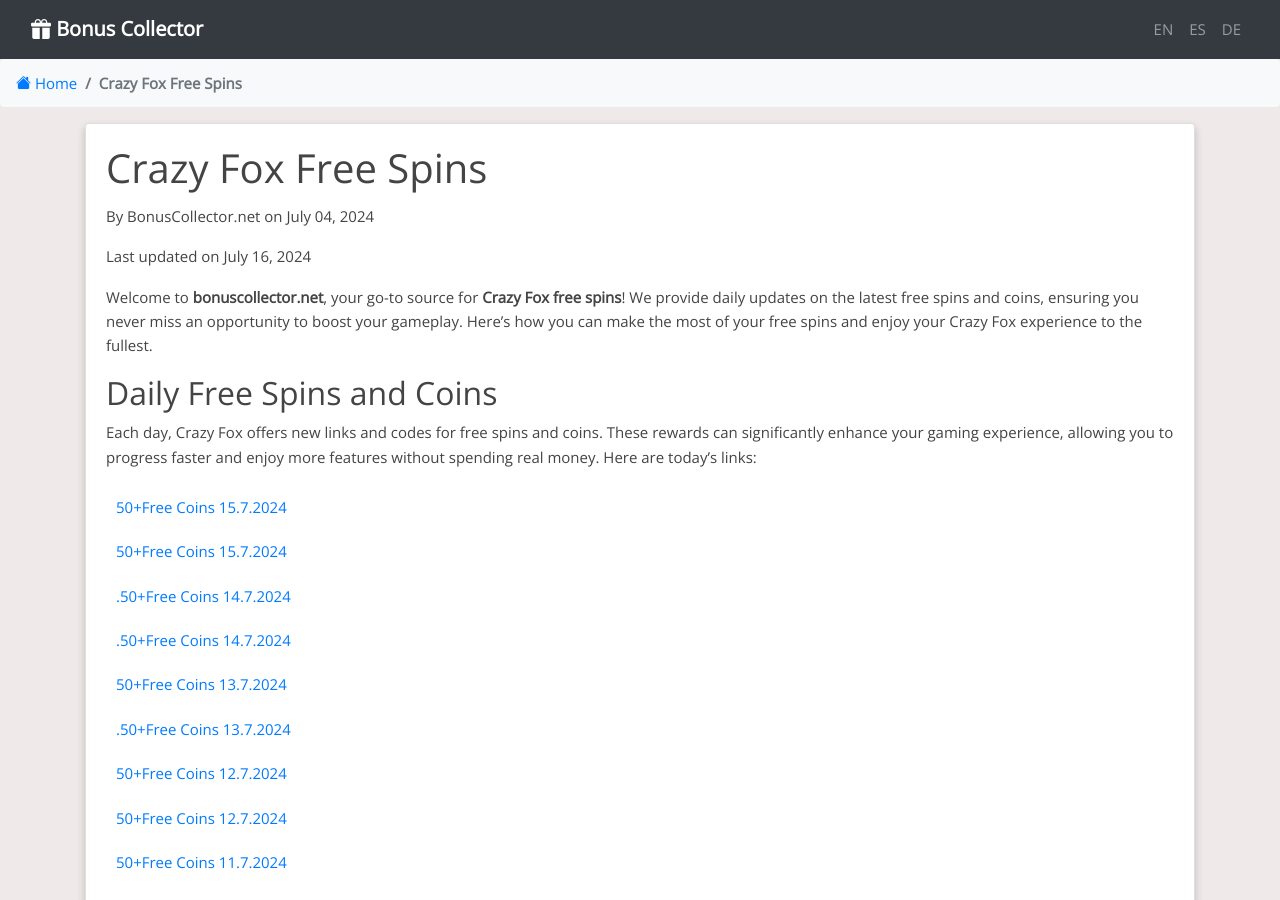
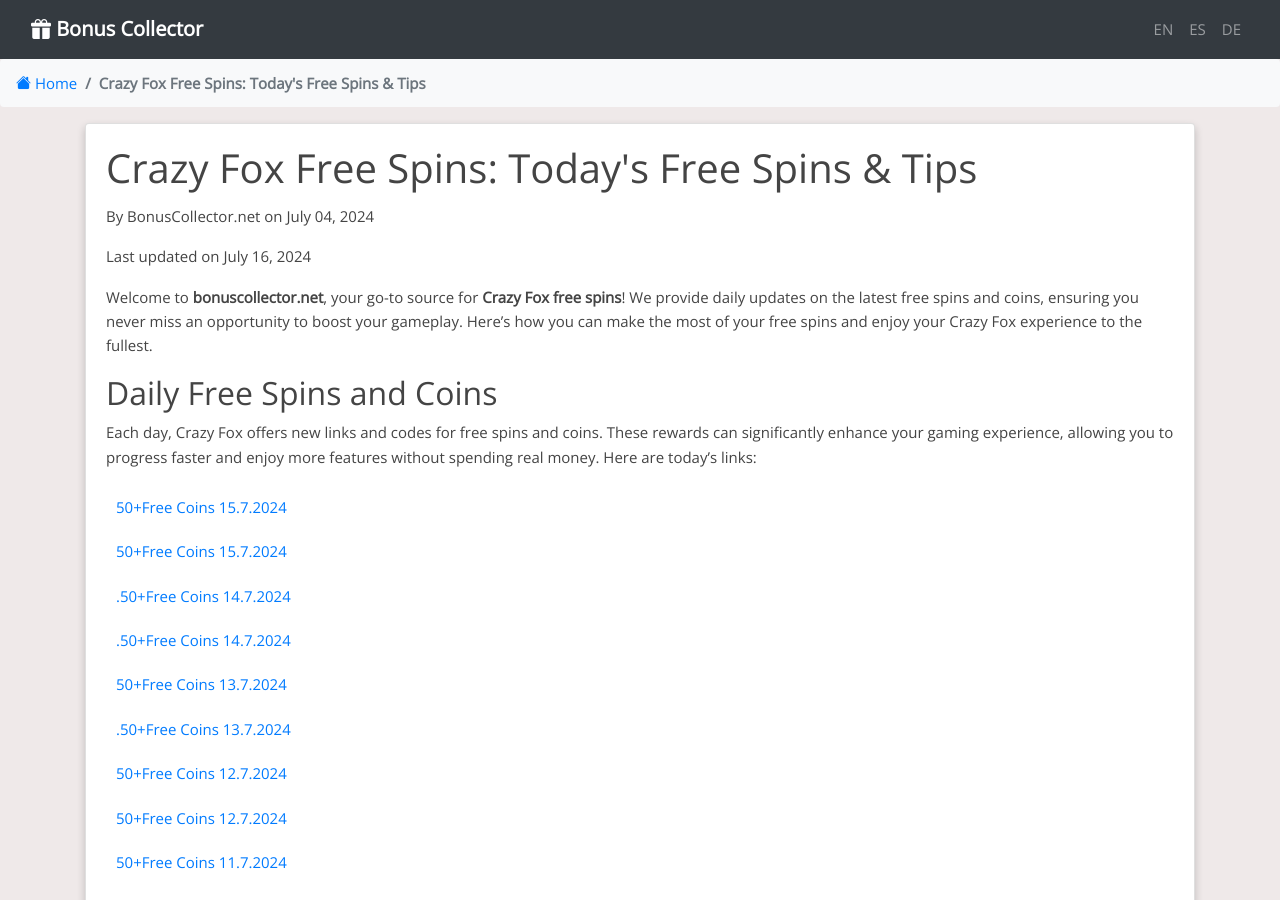
Before and after one commit to Prollad99/bs-net, a Jekyll site: the page built from _posts/2024-07-04-crazy-fox.md, in a window 1280 px wide and 900 px high. Built offline with Jekyll 4.4.1, drawn with Linux system fonts in a browser that asks for light colours; nearby versions of some CDN libraries; comment, search, counter and statistics services are not loaded; some of the changed text lies outside the part shown.

Commit message:
Update 2024-07-04-crazy-fox.md

```diff
--- a/_posts/2024-07-04-crazy-fox.md
+++ b/_posts/2024-07-04-crazy-fox.md
@@ -1,6 +1,6 @@
 ---
 layout: post
-title: "Crazy Fox Free Spins"
+title: "Crazy Fox Free Spins: Today's Free Spins & Tips"
 date: 2024-07-04
 tags: [Crazy Fox, free spins, daily rewards, gaming tips]
 author: BonusCollector.net
```
